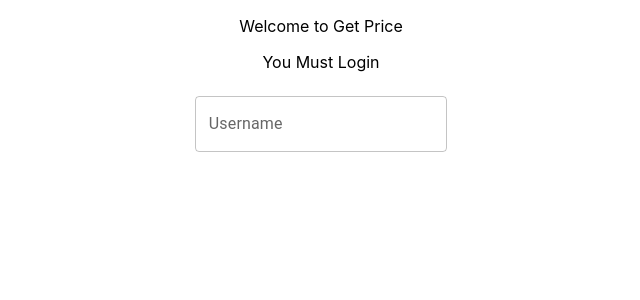
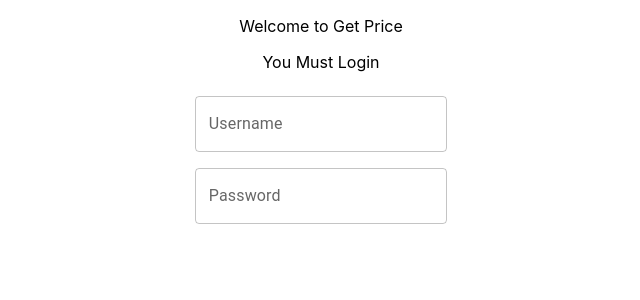
Before and after one commit to ainurrahms/dot-fe-test, a React (Create React App) app: page / in a window 1280 px wide. Shown: the top 300 px of the page, without its empty margins (319-959 px from the left). Built offline with nearby package versions, Linux system fonts and the light colour scheme.

Commit message:
Renaming basic text field to text field

```diff
--- a/src/App.js
+++ b/src/App.js
@@ -8,6 +8,7 @@ function App() {
         <p>Welcome to Get Price</p>
         <p>You Must Login</p>
         <TextField id="outlined-basic" label="Username" />
+        <TextField id="outlined-basic" label="Password" />
       </header>
     </div>
   );
--- a/src/components/TextField.jsx
+++ b/src/components/TextField.jsx
@@ -3,7 +3,7 @@ import Box from '@mui/material/Box';
 import TextField from '@mui/material/TextField';
 import PropTypes from 'prop-types';
 
-export default function BasicTextFields({ id, label }) {
+export default function TextFields({ id, label }) {
   return (
     <Box
       component="form"
@@ -17,7 +17,7 @@ export default function BasicTextFields({ id, label }) {
   );
 }
 
-BasicTextFields.propTypes = {
+TextFields.propTypes = {
   id: PropTypes.string.isRequired,
   label: PropTypes.string.isRequired
 };
```
